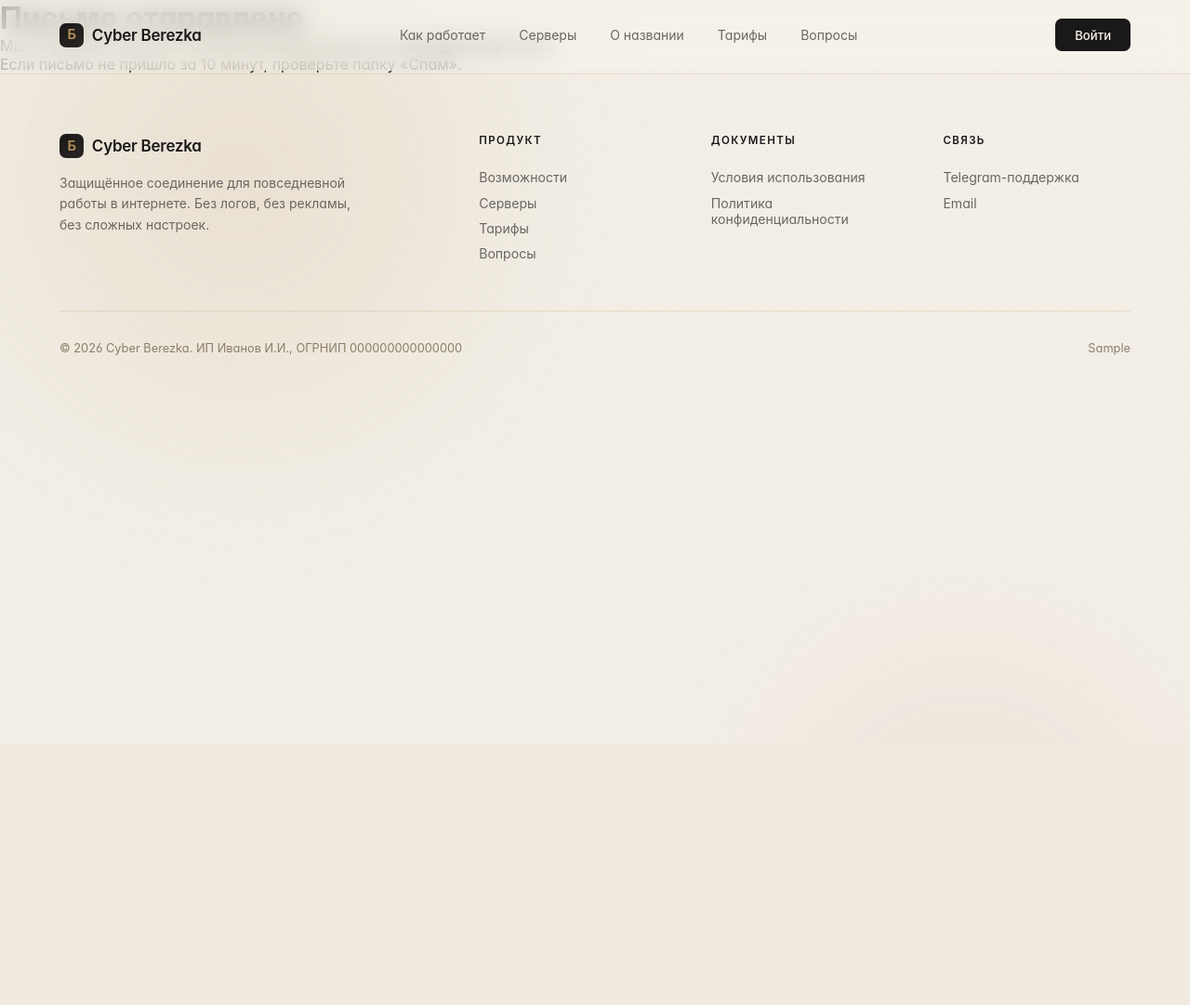
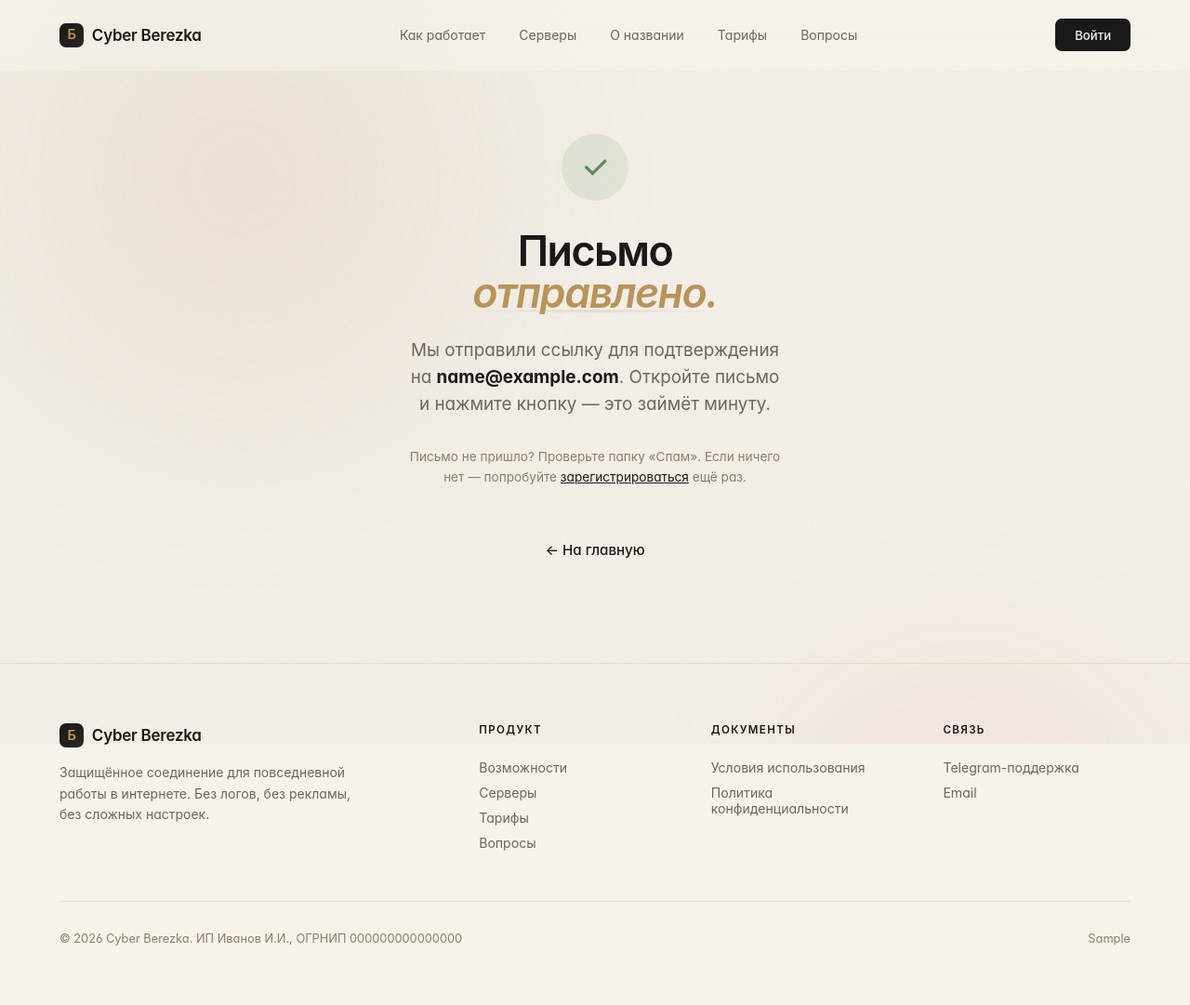
Before and after one commit to z1kurat/cyber-berezka, a FastAPI app: template infra/site/app/templates/auth/verify_sent.html in a window 1280 px wide. Shown: the whole page at 93% size. Before the commit the page ends 382 px from the top, so only its background shows below. Run offline with FastAPI, Linux system fonts and the light colour scheme; the template is opened without the code that fills it: most values are stand-ins (such as "Sample title", 1, 10 or a date in 2020); some web fonts are replaced.

Commit message:
feat(site/auth/verify): apply new design system

```diff
--- a/infra/site/app/templates/auth/verify_sent.html
+++ b/infra/site/app/templates/auth/verify_sent.html
@@ -1,11 +1,23 @@
 {% extends "base.html" %}
-{% block title %}Подтвердите email — Cyber Berezka{% endblock %}
+{% block title %}Письмо отправлено — Cyber Berezka{% endblock %}
 {% block content %}
-<main class="max-w-md mx-auto px-6 py-16">
-  <div class="bg-bg-card border border-border-light rounded-lg shadow-card p-8 text-center">
-    <h1 class="font-serif text-3xl mb-4">Письмо отправлено</h1>
-    <p>Мы отправили письмо со ссылкой подтверждения на <strong>{{ email }}</strong>.</p>
-    <p class="text-sm text-text-muted mt-4">Если письмо не пришло за 10 минут, проверьте папку «Спам».</p>
+
+<main class="hero" style="max-width:540px;padding-top:9rem;padding-bottom:6rem;text-align:center">
+  <div style="width:72px;height:72px;border-radius:50%;background:rgba(95,139,92,0.12);display:flex;align-items:center;justify-content:center;margin:0 auto 2rem">
+    <svg width="32" height="32" viewBox="0 0 24 24" fill="none">
+      <path d="M5 12l5 5L20 7" stroke="#5F8B5C" stroke-width="2.5" stroke-linecap="round" stroke-linejoin="round"/>
+    </svg>
   </div>
+  <h1 class="headline" style="font-size:clamp(2rem,4.4vw,2.8rem);margin-bottom:1.5rem">
+    <span class="line"><span class="word" style="animation-delay:0.3s">Письмо</span> <span class="word accent" style="animation-delay:0.45s">отправлено.</span></span>
+  </h1>
+  <p class="lead" style="max-width:480px;margin:0 auto 2rem">
+    Мы отправили ссылку для подтверждения на <strong style="color:#1A1818">{{ email }}</strong>. Откройте письмо и нажмите кнопку — это займёт минуту.
+  </p>
+  <p style="font-size:0.85rem;color:#8B7E6A;line-height:1.6;margin-bottom:2.5rem">
+    Письмо не пришло? Проверьте папку «Спам». Если ничего нет — попробуйте <a href="/auth/register" style="color:#1A1818;text-decoration:underline">зарегистрироваться</a> ещё раз.
+  </p>
+  <a class="cta-secondary" href="/">← На главную</a>
 </main>
+
 {% endblock %}
```
